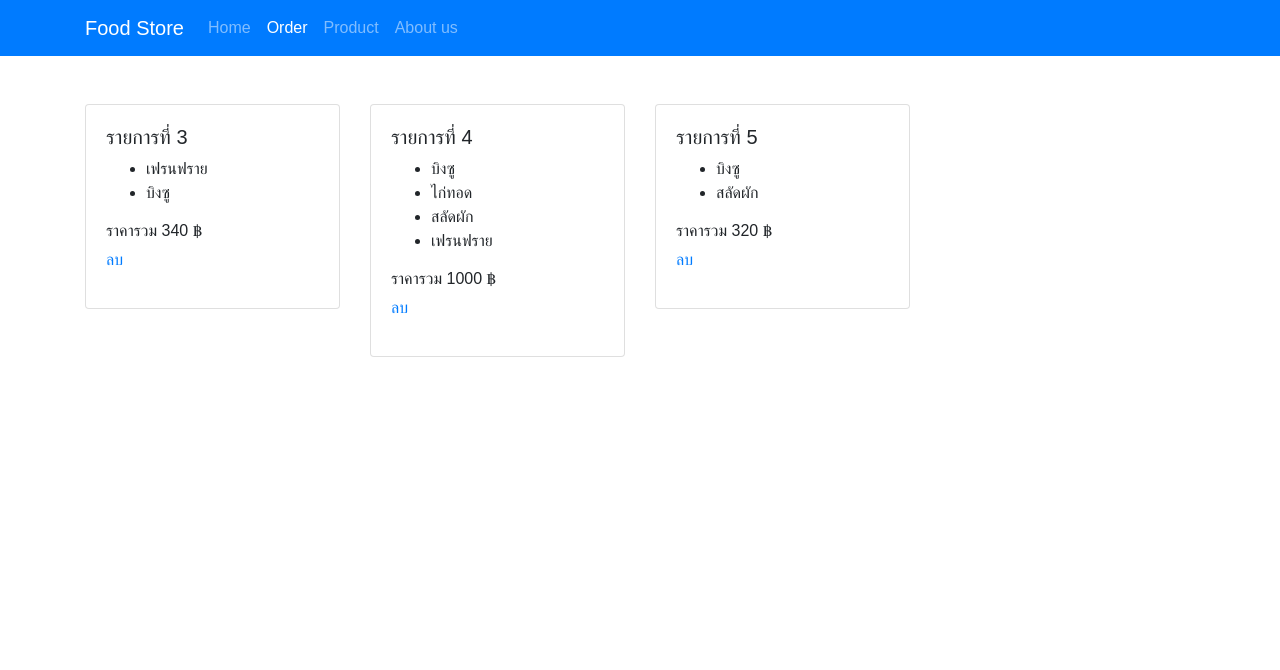
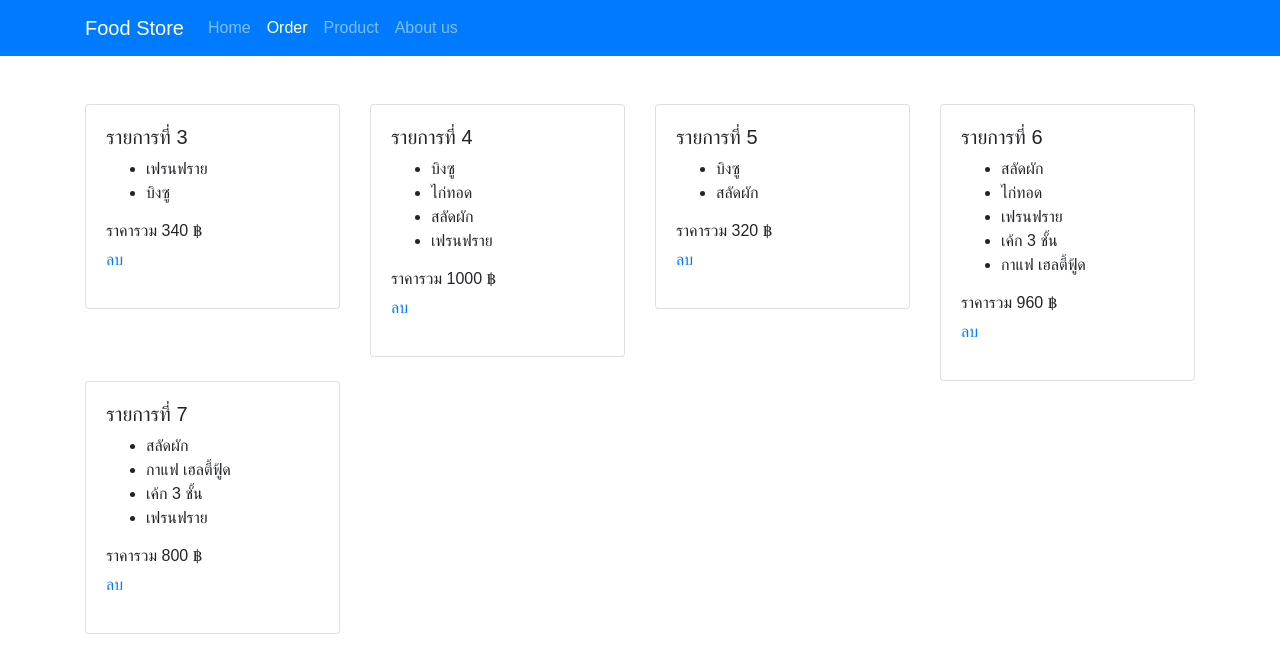
Before and after one commit to Poovit-B/Foodstore-Reactjs, a React (Create React App) app in the folder myworkshop/: page /orders in a window 1280 px wide. Shown: the top 670 px of the page. Built offline with nearby package versions, Linux system fonts and the light colour scheme; data requests are answered from the project's data file.

Commit message:
change  fetch to use redux

```diff
--- a/myworkshop/db.json
+++ b/myworkshop/db.json
@@ -11,12 +11,6 @@
       "productName": "ไก่ทอด",
       "unitPrice": "90",
       "thumbnail": "/images/product/2.jpg"
-    },
-    {
-      "id": 3,
-      "productName": "บิงซู",
-      "unitPrice": "200",
-      "thumbnail": "/images/product/3.jpg"
     },
     {
       "id": 4,
@@ -130,6 +124,101 @@
         }
       ],
       "id": 5
+    },
+    {
+      "orderDate": "2020-09-20T06:46:06.597Z",
+      "totalPrice": 960,
+      "orders": [
+        {
+          "product": {
+            "id": 1,
+            "productName": "สลัดผัก",
+            "unitPrice": "120",
+            "thumbnail": "/images/product/1.jpg"
+          },
+          "quantity": 1
+        },
+        {
+          "product": {
+            "id": 2,
+            "productName": "ไก่ทอด",
+            "unitPrice": "90",
+            "thumbnail": "/images/product/2.jpg"
+          },
+          "quantity": 4
+        },
+        {
+          "product": {
+            "id": 4,
+            "productName": "เฟรนฟราย",
+            "unitPrice": "140",
+            "thumbnail": "/images/product/4.jpg"
+          },
+          "quantity": 1
+        },
+        {
+          "product": {
+            "id": 5,
+            "productName": "เค้ก 3 ชั้น",
+            "unitPrice": "200",
+            "thumbnail": "/images/product/5.jpg"
+          },
+          "quantity": 1
+        },
+        {
+          "product": {
+            "id": 6,
+            "productName": "กาแฟ เฮลตี้ฟู้ด",
+            "unitPrice": "140",
+            "thumbnail": "/images/product/6.jpg"
+          },
+          "quantity": 1
+        }
+      ],
+      "id": 6
+    },
+    {
+      "orderDate": "2020-09-20T06:46:13.837Z",
+      "totalPrice": 800,
+      "orders": [
+        {
+          "product": {
+            "id": 1,
+            "productName": "สลัดผัก",
+            "unitPrice": "120",
+            "thumbnail": "/images/product/1.jpg"
+          },
+          "quantity": 1
+        },
+        {
+          "product": {
+            "id": 6,
+            "productName": "กาแฟ เฮลตี้ฟู้ด",
+            "unitPrice": "140",
+            "thumbnail": "/images/product/6.jpg"
+          },
+          "quantity": 1
+        },
+        {
+          "product": {
+            "id": 5,
+            "productName": "เค้ก 3 ชั้น",
+            "unitPrice": "200",
+            "thumbnail": "/images/product/5.jpg"
+          },
+          "quantity": 2
+        },
+        {
+          "product": {
+            "id": 4,
+            "productName": "เฟรนฟราย",
+            "unitPrice": "140",
+            "thumbnail": "/images/product/4.jpg"
+          },
+          "quantity": 1
+        }
+      ],
+      "id": 7
     }
   ]
 }
--- a/myworkshop/src/components/pages/Home.js
+++ b/myworkshop/src/components/pages/Home.js
@@ -8,12 +8,14 @@ import axios from 'axios';
 
 import { connect } from "react-redux";
 import { productFetch } from "../../actions";
+import { useDispatch , useSelector} from 'react-redux';
 class Home extends Component {
 
   constructor(props) {
     super(props);
 
   }
+
 
   componentDidMount() {
     // 1
@@ -36,6 +38,7 @@ class Home extends Component {
     // })
     // 4 redux
     this.props.productFetch();
+
   }
 
 
@@ -50,6 +53,6 @@ class Home extends Component {
 }
 function mapStateToProps(state) {
   return { products: state.products };
-
 }
-export default connect(mapStateToProps, { productFetch })(Home);
+// export default connect(mapStateToProps, { productFetch })(Home);
+export default connect(mapStateToProps,{productFetch})(Home);
--- a/myworkshop/src/components/pages/order/Order.js
+++ b/myworkshop/src/components/pages/order/Order.js
@@ -3,29 +3,33 @@ import React, { Component } from 'react';
 import Header from '../../Header';
 import axios from 'axios';
 
+import { connect } from "react-redux";
+import { orderFecth,orerDelete  } from "../../../actions";
+
 class Order extends Component {
     constructor(props) {
         super(props)
-        this.state = { orders: "" }
     }
 
     componentDidMount() {
-        axios.get("http://localhost:3001/orders").then(res => {
-            this.setState({ orders: res.data });
-        })
+        // axios.get("http://localhost:3001/orders").then(res => {
+        //     this.setState({ orders: res.data });
+        // })
+        this.props.orderFecth();
     }
 
     onDelOrder(orders){
-        console.log(orders.id)
-        axios.delete("http://localhost:3001/orders/" + orders.id).then(res=>{
-            axios.get("http://localhost:3001/orders").then(res => {
-                this.setState({ orders: res.data });
-            })
-        })
+        // console.log(orders.id)
+        // axios.delete("http://localhost:3001/orders/" + orders.id).then(res=>{
+        //     axios.get("http://localhost:3001/orders").then(res => {
+        //         this.setState({ orders: res.data });
+        //     })
+        // })
+        this.props.orerDelete( orders.id);
     }
 
     showOrder() {
-        return this.state.orders && this.state.orders.map(order => {
+        return this.props.orders && this.props.orders.map(order => {
             const date = order.orderDate;
             return (
                 <div key={order.id} className="col-md-3">
@@ -64,5 +68,8 @@ class Order extends Component {
         )
     }
 }
+function mapStateToProps(state){
+    return {orders : state.orders};
+}
 
-export default Order
+export default connect(mapStateToProps,{orderFecth,orerDelete})(Order)
--- a/myworkshop/src/components/pages/product/Product.js
+++ b/myworkshop/src/components/pages/product/Product.js
@@ -4,18 +4,21 @@ import Header from '../../Header';
 import axios from 'axios';
 import Productlist from '../../product/Productlist';
 import { withRouter} from "react-router-dom";
+import { connect } from "react-redux";
+import { productFetch , productDelete} from "../../../actions";
+
 class Product extends Component {
     constructor(props) {
         super(props)
-        this.state = { products: "" }
         this.onDelProduct = this.onDelProduct.bind(this);
         this.onEditProduct = this.onEditProduct.bind(this);
     }
 
     componentDidMount() {
-        axios.get("http://localhost:3001/products").then(res => {
-            this.setState({ products: res.data });
-        })
+        // axios.get("http://localhost:3001/products").then(res => {
+        //     this.setState({ products: res.data });
+        // })
+        this.props.productFetch();
     }
 
     onEditProduct(products){
@@ -24,11 +27,12 @@ class Product extends Component {
 
     onDelProduct(products){
         const id = products.productId;
-        axios.delete("http://localhost:3001/products/" + products.id).then(res=>{
-            axios.get("http://localhost:3001/products").then(res => {
-                this.setState({ products: res.data });
-            })
-        })
+        // axios.delete("http://localhost:3001/products/" + products.id).then(res=>{
+        //     axios.get("http://localhost:3001/products").then(res => {
+        //         this.setState({ products: res.data });
+        //     })
+        // })
+        this.props.productDelete(products.id);
     }
 
     // showProduct() {
@@ -52,12 +56,14 @@ class Product extends Component {
                         <div className="col-3">
                             <a className="btn btn-success btn-block "  onClick={() =>this.props.history.push('products/add')}>เพิ่มสินค้า</a>
                         </div>
-                        <Productlist products={this.state.products} onDelProduct={this.onDelProduct} onEditProduct={this.onEditProduct} />
+                        <Productlist products={this.props.products} onDelProduct={this.onDelProduct} onEditProduct={this.onEditProduct} />
                     </div>
                 </div>
             </div>
         )
     }
 }
-
-export default withRouter(Product)
+function mapStateToProps(state) {
+    return { products : state.products};
+  }
+export default withRouter(connect(mapStateToProps,{productFetch,productDelete})(Product))
--- a/myworkshop/src/index.js
+++ b/myworkshop/src/index.js
@@ -4,10 +4,11 @@ import './index.css';
 import 'bootstrap/dist/css/bootstrap.min.css'
 import App from './App';
 import {Provider} from "react-redux";
-import {createStore} from "redux";
+import {applyMiddleware, createStore} from "redux";
 import reducers from "./reducers";
+import reduxThunk from "redux-thunk";
 
-const store = createStore(reducers,{});
+const store = createStore(reducers,{},applyMiddleware(reduxThunk));
 
 
 ReactDOM.render(
```
